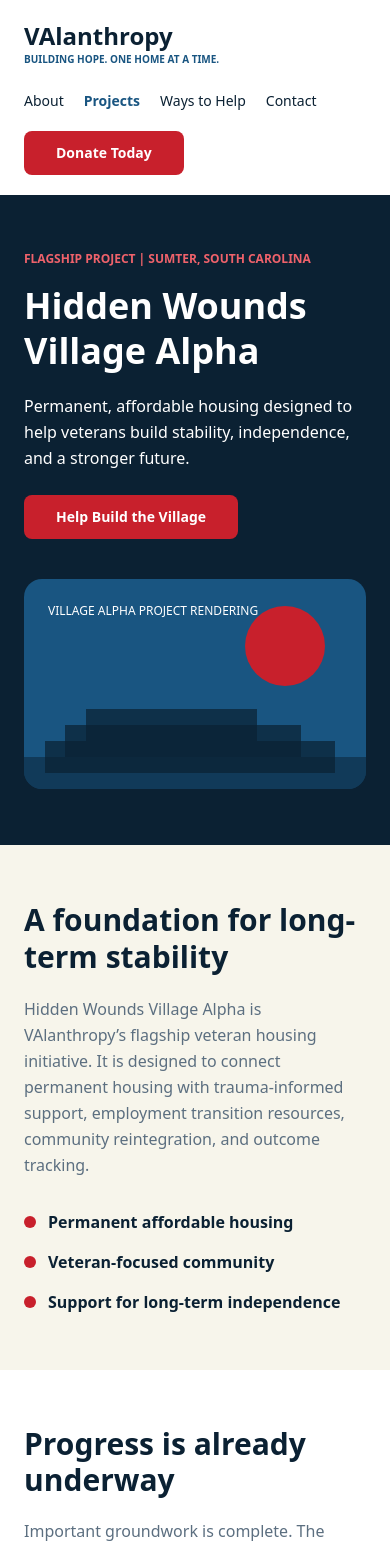
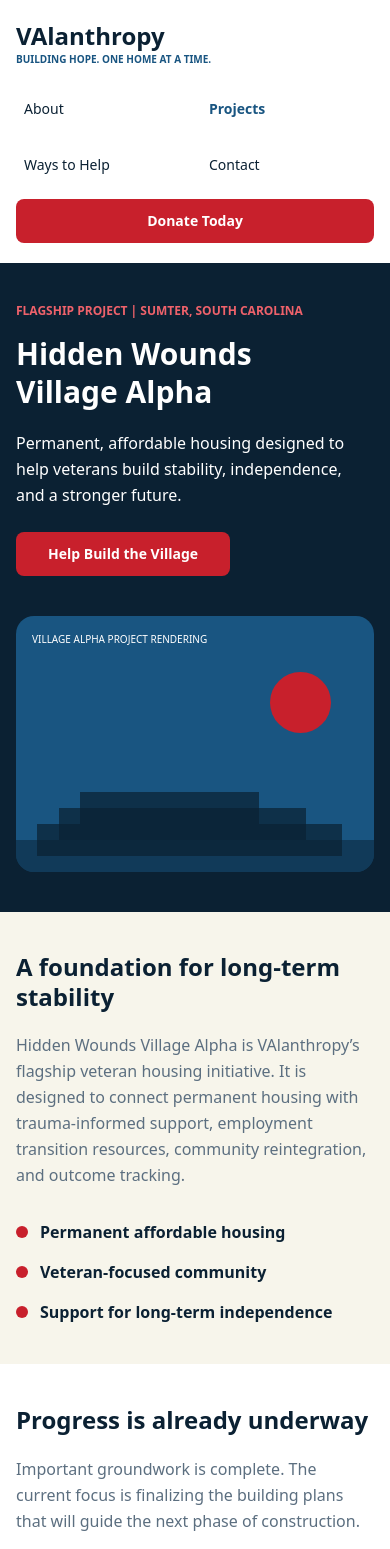
Before and after one commit to ktp-usc/valanthropy, a Next.js app: page /Projects in a window 390 px wide. Shown: the top 1549 px of the page. Built offline with nearby package versions, Linux system fonts and the light colour scheme.

Commit message:
VALY-20: updated the projects page to make it mobile friendly.

```diff
--- a/app/Projects/page.tsx
+++ b/app/Projects/page.tsx
@@ -11,7 +11,7 @@ export default function ProjectsPage() {
         <main className="mx-auto max-w-6xl bg-white font-sans text-[#0b2133]">
 
             {/* Navigation bar */}
-            <header className="flex flex-wrap items-center justify-between gap-6 px-6 py-5 md:px-16">
+            <header className="flex flex-col gap-5 px-4 py-5 sm:px-6 lg:flex-row lg:items-center lg:justify-between md:px-16">
                 <div>
                     <p className="text-2xl font-bold">VAlanthropy</p>
                     <p className="text-[10px] font-semibold uppercase text-[#195581]">
@@ -21,31 +21,31 @@ export default function ProjectsPage() {
 
                 <nav
                     aria-label="Main navigation"
-                    className="flex flex-wrap items-center gap-5 text-sm md:gap-8"
+                    className="grid w-full grid-cols-2 items-center gap-3 text-sm sm:flex sm:flex-wrap sm:gap-5 lg:w-auto lg:gap-8"
                 >
-                    <button type="button" className="hover:text-[#195581]">
+                    <button type="button" className="min-h-11 px-2 py-2 text-left hover:text-[#195581]">
                         About
                     </button>
 
                     <button
                         type="button"
                         aria-current="page"
-                        className="font-semibold text-[#195581]"
+                        className="min-h-11 px-2 py-2 text-left font-semibold text-[#195581]"
                     >
                         Projects
                     </button>
 
-                    <button type="button" className="hover:text-[#195581]">
+                    <button type="button" className="min-h-11 px-2 py-2 text-left hover:text-[#195581]">
                         Ways to Help
                     </button>
 
-                    <button type="button" className="hover:text-[#195581]">
+                    <button type="button" className="min-h-11 px-2 py-2 text-left hover:text-[#195581]">
                         Contact
                     </button>
 
                     <button
                         type="button"
-                        className="rounded-md bg-[#c8202c] px-8 py-3 font-semibold text-white hover:bg-[#a91924]"
+                        className="col-span-2 min-h-11 w-full rounded-md bg-[#c8202c] px-8 py-3 font-semibold text-white hover:bg-[#a91924] sm:w-auto"
                     >
                         Donate Today
                     </button>
@@ -55,7 +55,7 @@ export default function ProjectsPage() {
             {/* Flagship project */}
             <section
                 aria-labelledby="project-title"
-                className="bg-[#0b2133] px-6 py-14 text-white md:px-16 md:py-16"
+                className="bg-[#0b2133] px-4 py-10 text-white sm:px-6 sm:py-14 md:px-16 md:py-16"
             >
                 <div className="grid items-center gap-10 md:grid-cols-2">
                     <div>
@@ -65,7 +65,7 @@ export default function ProjectsPage() {
 
                         <h1
                             id="project-title"
-                            className="text-4xl font-bold leading-tight md:text-5xl"
+                            className="text-3xl font-bold leading-tight sm:text-4xl md:text-5xl"
                         >
                             Hidden Wounds
                             <br />
@@ -88,13 +88,13 @@ export default function ProjectsPage() {
                     {/* Decorative illustration matching the Figma placeholder */}
                     <div
                         aria-hidden="true"
-                        className="relative aspect-[1.63] overflow-hidden rounded-2xl bg-[#195581]"
+                        className="relative aspect-[1.4] w-full overflow-hidden rounded-2xl bg-[#195581] sm:aspect-[1.63]"
                     >
-                        <p className="absolute left-6 top-6 text-xs uppercase">
+                        <p className="absolute left-4 right-4 top-4 text-[10px] uppercase sm:left-6 sm:right-6 sm:top-6 sm:text-xs">
                             Village Alpha project rendering
                         </p>
 
-                        <div className="absolute right-[12%] top-[13%] h-20 w-20 rounded-full bg-[#c8202c]" />
+                        <div className="absolute right-[12%] top-[22%] aspect-square w-[17%] rounded-full bg-[#c8202c] sm:top-[13%]" />
 
                         <div className="absolute bottom-0 h-8 w-full bg-[#0b2133]/50" />
 
@@ -110,13 +110,13 @@ export default function ProjectsPage() {
             {/* Project overview */}
             <section
                 aria-labelledby="foundation-title"
-                className="bg-[#f7f5eb] px-6 py-14 md:px-16"
+                className="bg-[#f7f5eb] px-4 py-10 sm:px-6 sm:py-14 md:px-16"
             >
                 <div className="grid gap-8 md:grid-cols-2 md:gap-12">
                     <div>
                         <h2
                             id="foundation-title"
-                            className="text-3xl font-bold leading-tight"
+                            className="text-2xl sm:text-3xl font-bold leading-tight"
                         >
                             A foundation for long-term stability
                         </h2>
@@ -160,9 +160,9 @@ export default function ProjectsPage() {
             {/* Project progress */}
             <section
                 aria-labelledby="progress-title"
-                className="px-6 py-14 md:px-16"
+                className="px-4 py-10 sm:px-6 sm:py-14 md:px-16"
             >
-                <h2 id="progress-title" className="text-3xl font-bold">
+                <h2 id="progress-title" className="text-2xl sm:text-3xl font-bold">
                     Progress is already underway
                 </h2>
 
@@ -201,9 +201,9 @@ export default function ProjectsPage() {
             {/* Why the project matters */}
             <section
                 aria-labelledby="impact-title"
-                className="bg-[#195581] px-6 py-14 text-white md:px-16"
+                className="bg-[#195581] px-4 py-10 sm:px-6 sm:py-14 text-white md:px-16"
             >
-                <h2 id="impact-title" className="text-3xl font-bold">
+                <h2 id="impact-title" className="text-2xl sm:text-3xl font-bold">
                     Veterans deserve more than temporary solutions.
                 </h2>
 
@@ -241,11 +241,11 @@ export default function ProjectsPage() {
             <section
                 id="support"
                 aria-labelledby="support-title"
-                className="scroll-mt-6 bg-[#f7f5eb] px-6 py-14 md:px-16"
+                className="scroll-mt-6 bg-[#f7f5eb] px-4 py-10 sm:px-6 sm:py-14 md:px-16"
             >
                 <h2
                     id="support-title"
-                    className="text-center text-3xl font-bold"
+                    className="text-center text-2xl sm:text-3xl font-bold"
                 >
                     Be part of what comes next.
                 </h2>
@@ -256,7 +256,7 @@ export default function ProjectsPage() {
                 </p>
                 <button
                     type="button"
-                    className="mt-6 inline-flex min-h-11 items-center justify-center rounded-md bg-[#c8202c] px-8 py-3 text-sm font-semibold text-white transition-colors hover:bg-[#a91924] focus-visible:outline-2 focus-visible:outline-offset-4 focus-visible:outline-[#c8202c]"
+                    className="mt-6 inline-flex min-h-11 w-full items-center justify-center rounded-md bg-[#c8202c] px-8 py-3 text-sm font-semibold text-white transition-colors hover:bg-[#a91924] focus-visible:outline-2 focus-visible:outline-offset-4 focus-visible:outline-[#c8202c] sm:w-auto"
                 >
                     Help Build the Village
                 </button>
```
